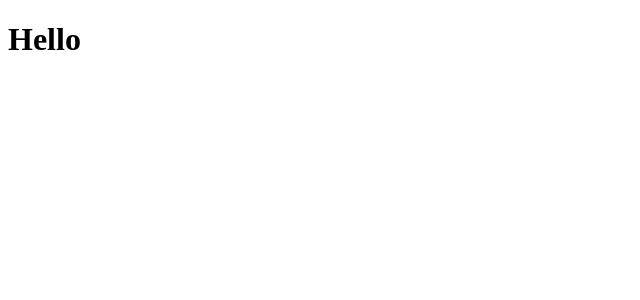
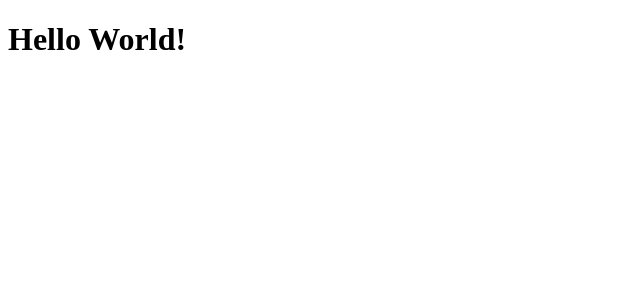
Before and after one commit to phuzarski/react-fundamentals, a React (Create React App) app: page / in a window 1280 px wide. Shown: the top 300 px of the page, without its empty margins (0-640 px from the left). Built offline with nearby package versions, Linux system fonts and the light colour scheme; the HTML template or start-up script is replaced by a standard one.

Commit message:
Stateless component

```diff
--- a/src/App.js
+++ b/src/App.js
@@ -1,5 +1,10 @@
 import React, { Component } from 'react';
 
-const App = () => <h1>Hello</h1>
+class App extends React.Component {
+  render() {
+    return <h1>Hello World!</h1>
+  }
+}
 
+// const App = () => <h1>Hello stateless</h1>
 export default App;
```
